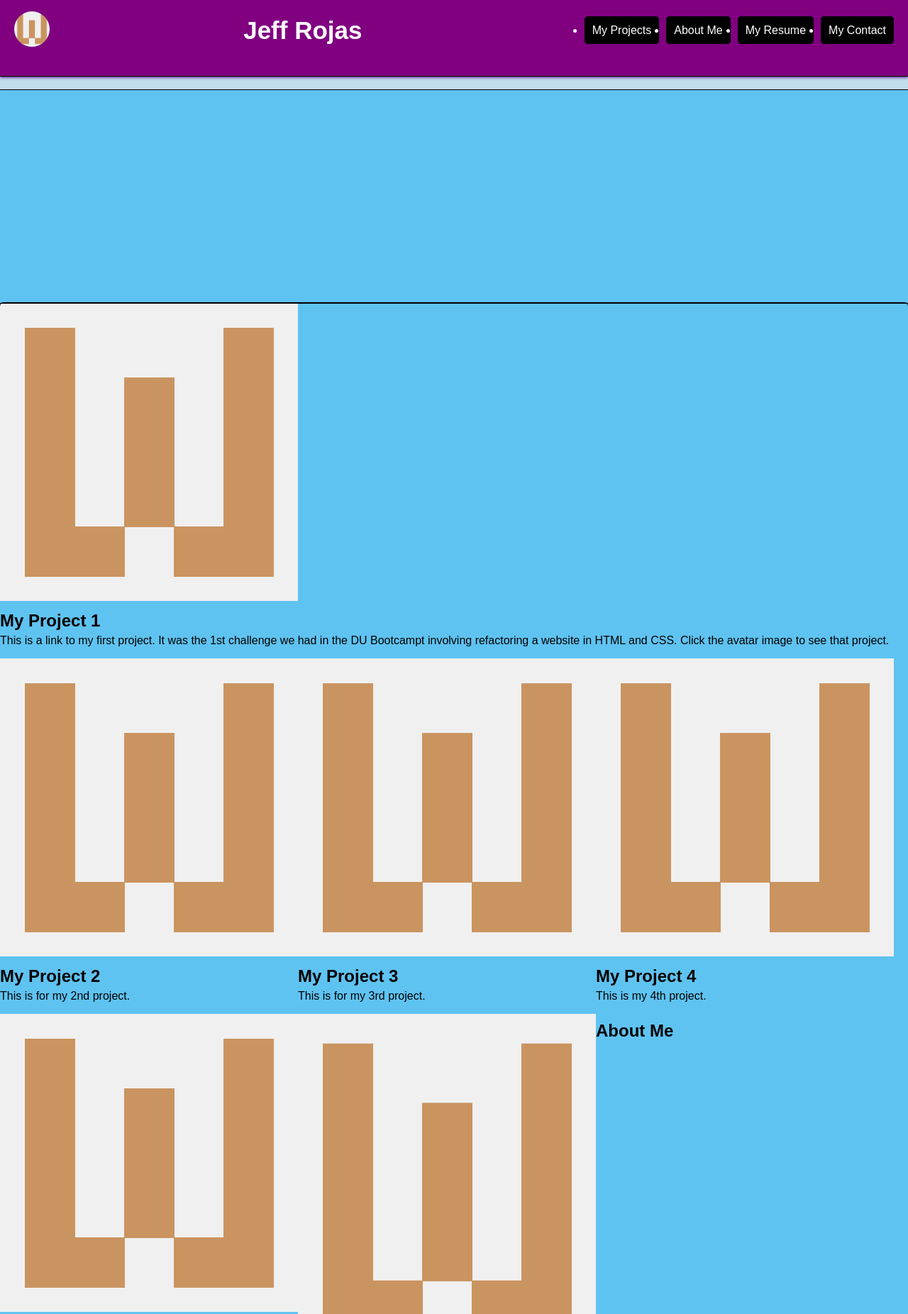
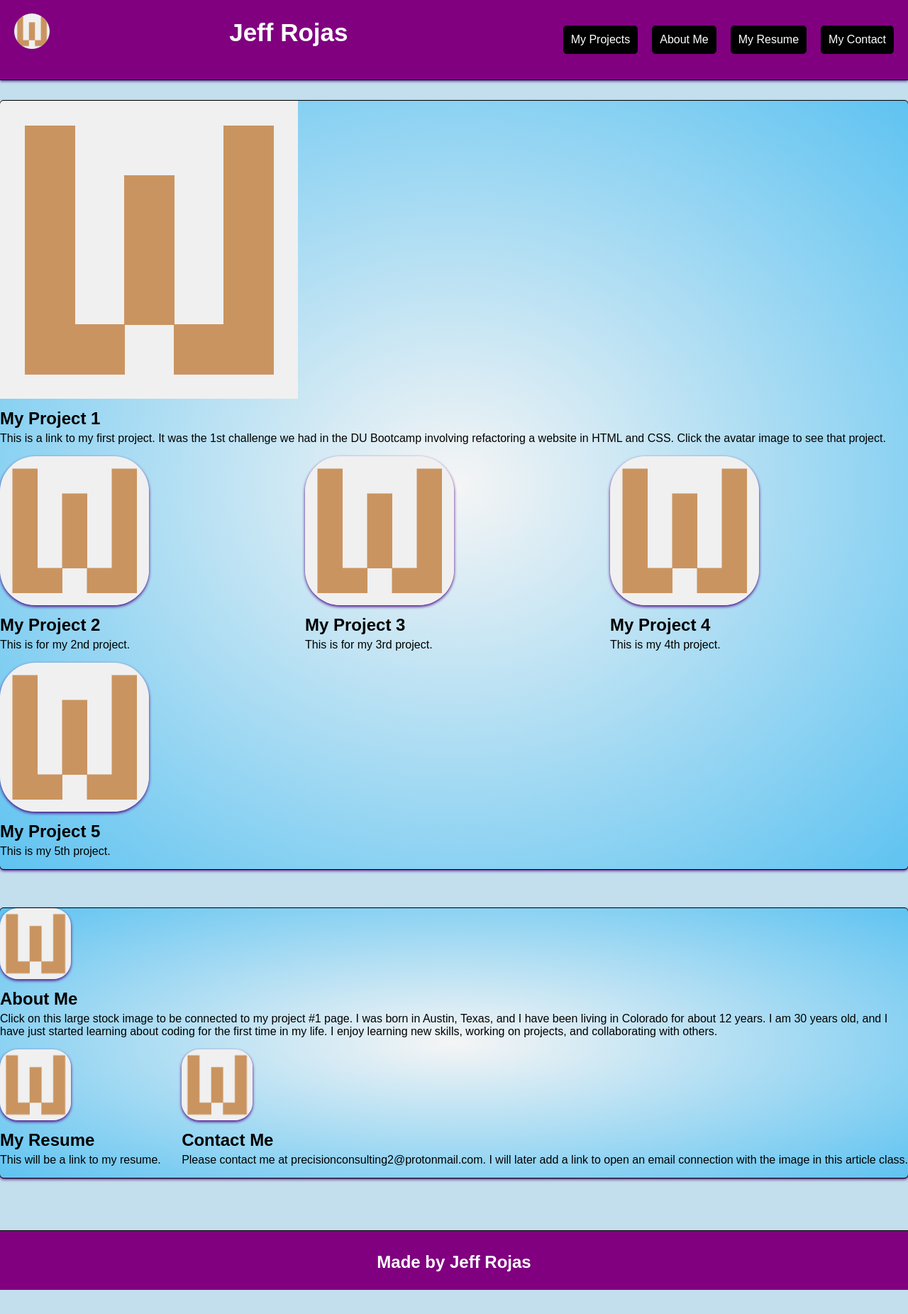
Before and after one commit to precisecoding/challenge2, a plain HTML site: page index.html in a window 1280 px wide. Shown: the top 1852 px of the page at 71% size. After the commit the page ends 1818 px from the top, so only its background shows below. Drawn offline with Linux system fonts and the light colour scheme.

Commit message:
final commit challenge 24

```diff
--- a/assets/css/stylereset1.css
+++ b/assets/css/stylereset1.css
@@ -22,7 +22,7 @@ body {
   color: #fff;
   box-shadow: 0 2px 4px indigo;
   outline: 1px solid black;
-    margin-bottom: 20px;
+  margin-bottom: 50px;
 }
 
 .avatar-image {
@@ -32,24 +32,29 @@ body {
   margin-right: 10px;
 }
 
-  #name {
+h1 {
   font-size: 35px;
   font-family: "Arial", "Helvetica", sans-serif;
 }
-  #name:hover {
+
+h1:hover {
   background-color: black;
-    color: white;
+  color: black;
   box-shadow: 0 0 10px indigo, 0 0 20px purple;
 }
+
 nav ul {
   display: flex;
   flex-direction: row;
-    justify-content: right;
   flex-wrap: wrap;
 }
 
 nav li {
-    margin-left: 10px;
+  margin-left: 20px;
+  margin-top: 20px;
+  display: flex;
+  flex-direction: row;
+  flex-wrap: wrap;
 }
 
 nav a {
@@ -67,53 +72,45 @@ body {
   color: white;
   box-shadow: 0 0 10px indigo, 0 0 20px purple;
 }
-
-  /* Background Image styles */
-  .Background-Image-class {
-    height: 300px;
-    background-color: white;
-    background-image: url("../images/bluesky.png");
-    background-size: cover;
-    background-position: center;
-    margin-bottom: 20px;
-    box-shadow: 0 2px 4px indigo;
-    outline: 1px solid black;
-  }
-
-  #pro-1
-  #pro-2
-  #pro-3
-  #pro-4
-  #pre-5 {
+/* Content styles */
+.content {
   display: flex;
   flex-direction: row;
   flex-wrap: wrap;
-
-}
-  /* Content styles */
-  .content {
-    display: flex;
-    flex-wrap: wrap;
+  flex-grow: auto;
+  justify-content: space-between;
   box-shadow: 0 2px 4px indigo;
   background-color: white;
   border-radius: 5px;
-    margin-bottom: 20px;
+  margin-bottom: 75px;
   outline: 1px solid black;
 }
 
 .article {
-    flex-basis: calc(50% - 100px);
+  display: flex;
+  flex-direction: row;
+  flex-wrap: wrap;
   padding: 20px;
-    margin: 50px;
   background-color: white;
   box-shadow: 0 2px 4px indigo;
 }
 
-  .image {
-    width: 100%;
-    max-height: 200px;
-    object-fit: cover;
-    border-radius: 5px;
+.image-2-float-right {
+  width: 50%;
+  max-height: 100%;
+  object-fit: scale-down;
+  border-radius: 50px;
+  box-shadow: 0 2px 4px indigo;
+}
+
+
+.image-3-float-right,
+.image-4-float-right,
+.image-5-float-right {
+  width: 100px;
+  max-height: 500px;
+  object-fit: scale-down;
+  border-radius: 25px;
   box-shadow: 0 2px 4px indigo;
 }
 
@@ -139,18 +136,16 @@ body {
   margin-top: 20px;
 }
 
-
-
 /* background image applied here */
-
-  header, footer {
+header,
+footer {
   background-image: url("../images/bluesky.png");
 }
 
 nav a:hover,
-  .Background-Image-class,
 .content {
   background-color: #5FC3F1;
+  background-image: radial-gradient(whitesmoke, #5fc3f1);
 }
 
 /* Margins and positioning */
@@ -162,9 +157,27 @@ body {
   margin-top: -20px;
 }
 
-  /* Media Queries */
-  @media (max-width: 768px) {
-    .article {
-      flex-basis: 100%;
+/* Media Queries with flexbox */
+@media (max-width: 768px)  {
+  header,
+  .content.projects,
+  .content#about-me-section,
+  .content#my-Resume,
+  .content#contact-me {
+    flex-direction: column;
+  }
+
+  .avatar-image {
+    width: 30px;
+    height: 30px;
+  }
+
+  #name {
+    margin-top: 10px;
+    font-size: 20px;
+  }
+
+  nav ul {
+    justify-content: center;
   }
 }
--- a/index.html
+++ b/index.html
@@ -16,21 +16,20 @@
     <!-- Navigation links -->
     <nav>
       <ul>
-        <li><a href="#article-my-Projects">My Projects</a></li>
-        <li><a href="#article-about-me">About Me</a></li>
-        <li><a href="#article-my-Resume">My Resume</a></li>
-        <li><a href="#article-contact-me">My Contact</a></li>
+        <li><a href="#projects-section">My Projects</a></li>
+        <li><a href="#about-me-section">About Me</a></li>
+        <li><a href="#my-resume">My Resume</a></li>
+        <li><a href="#contact-me">My Contact</a></li>
       </ul>
     </nav>
   </header>
-  <section class="Background-Image-class" aria-label="Description of background image"></section>
-  <section class="content projects">
+  <section id="projects-section" class="content projects">
     <article id="pro-1" class="article-my-project-1">
-      <!-- my project 1section -->
+      <!-- my project 1 section -->
       <a href="https://precisecoding.github.io/precisecoding-challenge1/" target="_blank"><img src="assets/images/avatar.png" alt="Avatar" class="image-1-float-left"></a>
       <h2>My Project 1</h2>
       <p>
-        This is a link to my first project. It was the 1st challenge we had in the DU Bootcampt involving refactoring a website in HTML and CSS. Click the avatar image to see that project.
+        This is a link to my first project. It was the 1st challenge we had in the DU Bootcamp involving refactoring a website in HTML and CSS. Click the avatar image to see that project.
       </p>
     </article>
     <article id="pro-2" class="article-my-Project-2">
@@ -65,18 +64,21 @@
         This is my 5th project.
       </p>
     </article>
+  </section>
+  <section id="about-me-section" class="content">
     <article id="about-me" class="article-about-me">
-    </article>
-      <!-- contact me section -->
+      <!-- about me section -->
       <img src="assets/images/avatar.png" alt="avatar" class="image-3-float-right">
       <h2>About Me</h2>
       <p>
-        I was born in Austin, Texas and I have been living in Colorado now for about 12 years. I am 30 years old and I have just started learning about coding for the first time in my life. I enjoy learning new skills, working on projects, and collaborating with others.
+        Click on this large stock image to be connected to my project #1 page. I was born in Austin, Texas, and I have been living in Colorado for about 12 years.
+        I am 30 years old, and I have just started learning about coding for the first time in my life.
+        I enjoy learning new skills, working on projects, and collaborating with others.
       </p>
     </article>
-    <article id="my-Resume" class="article-my-Resume">
+    <article id="my-resume" class="article-my-Resume">
       <!-- my resume section -->
-      <img src="assets/images/avatar.png" alt="avatar" class="image-4-float-left">
+      <img src="assets/images/avatar.png" alt="avatar" class="image-4-float-right">
       <h2>My Resume</h2>
       <p>
         This will be a link to my resume.
@@ -87,7 +89,7 @@
       <img src="assets/images/avatar.png" alt="avatar" class="image-5-float-right">
       <h2>Contact Me</h2>
       <p>
-        Please contact me at precisionconsulting2@protonmail.com. I will later add a link to open a email connection with the image in this article class.
+        Please contact me at precisionconsulting2@protonmail.com. I will later add a link to open an email connection with the image in this article class.
       </p>
     </article>
   </section>
```
Also changed, not shown: 1 other file. Lines whose indentation alone changed are shown as unchanged.
